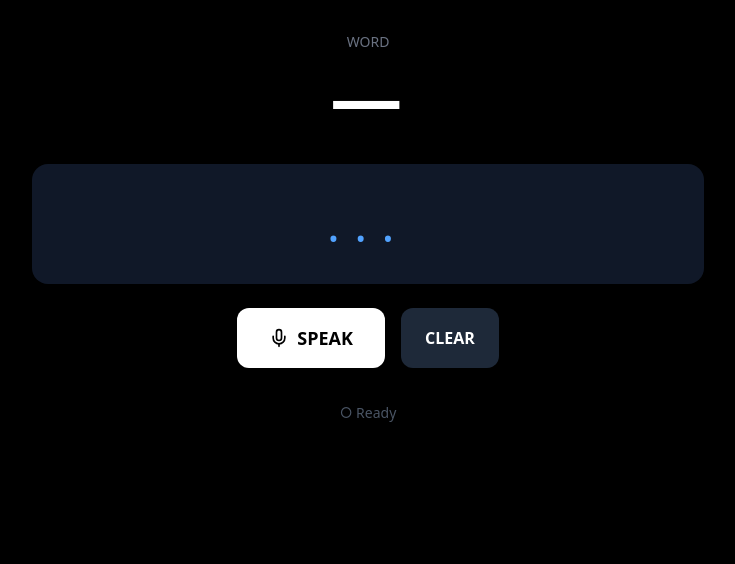
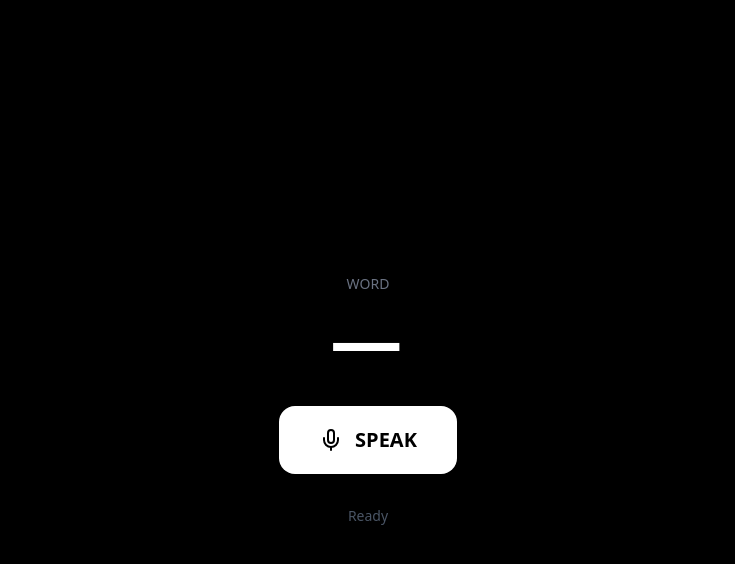
Before and after one commit to mark-blue-evans/spelling-app, a Next.js app: page / in a window 1280 px wide. Shown: the top 564 px of the page, without its empty margins (272-1007 px from the left). Built offline with nearby package versions, Linux system fonts and the light colour scheme.

Commit message:
Fix iPad button states, center layout, remove duplicate spelling

```diff
--- a/app/page.tsx
+++ b/app/page.tsx
@@ -1,7 +1,7 @@
 "use client";
 
 import { useState, useRef, useEffect } from "react";
-import { Mic, Square, RefreshCw } from "lucide-react";
+import { Mic, Square } from "lucide-react";
 
 type SpeechRecognitionEvent = Event & {
   results: SpeechRecognitionResultList;
@@ -48,10 +48,10 @@ declare global {
 export default function Home() {
   const [isListening, setIsListening] = useState(false);
   const [word, setWord] = useState("");
-  const [spelling, setSpelling] = useState("");
   const [interim, setInterim] = useState(false);
   const [error, setError] = useState("");
   const [supported, setSupported] = useState(true);
+  const [started, setStarted] = useState(false);
   const recognitionRef = useRef<SpeechRecognition | null>(null);
   const timeoutRef = useRef<NodeJS.Timeout | null>(null);
 
@@ -78,7 +78,6 @@ export default function Home() {
         if (text) {
           const titleCase = text.charAt(0).toUpperCase() + text.slice(1).toLowerCase();
           setWord(titleCase);
-          setSpelling(titleCase.split("").join("  "));
         }
         setInterim(false);
       } else {
@@ -98,6 +97,7 @@ export default function Home() {
     recognitionRef.current.onerror = () => {
       setError("Error occurred");
       setIsListening(false);
+      setStarted(false);
       setInterim(false);
     };
 
@@ -107,7 +107,7 @@ export default function Home() {
         try {
           recognitionRef.current?.start();
         } catch {
-          // Ignore
+          // Ignore restart errors
         }
       }
     };
@@ -115,28 +115,29 @@ export default function Home() {
 
   const toggleListening = () => {
     if (isListening) {
+      try {
         recognitionRef.current?.stop();
+      } catch {
+        // Ignore stop errors
+      }
       setIsListening(false);
+      setStarted(false);
       setInterim(false);
     } else {
       setError("");
       setWord("");
-      setSpelling("");
-      setInterim(false);
+      setInterim(true);
       try {
         recognitionRef.current?.start();
         setIsListening(true);
+        setStarted(true);
       } catch {
         setError("Failed to start");
+        setIsListening(false);
+        setStarted(false);
+        setInterim(false);
       }
     }
-  };
-
-  const clear = () => {
-    setWord("");
-    setSpelling("");
-    setError("");
-    setInterim(false);
   };
 
   if (!supported) {
@@ -151,10 +152,10 @@ export default function Home() {
   }
 
   return (
-    <div className="min-h-screen bg-black p-4 md:p-8">
-      <div className="max-w-2xl mx-auto">
+    <div className="min-h-screen bg-black flex flex-col items-center justify-center p-4">
+      <div className="flex flex-col items-center gap-8">
         {/* Word Display */}
-        <div className="text-center mb-8">
+        <div className="text-center">
           <p className="text-gray-500 text-sm mb-2">WORD</p>
           <p className="text-white text-5xl md:text-7xl font-bold tracking-wider">
             {word || "—"}
@@ -163,66 +164,46 @@ export default function Home() {
 
         {/* Spinner */}
         {interim && (
-          <div className="flex justify-center mb-6">
           <div className="flex gap-1">
-              <span className="w-3 h-3 bg-blue-500 rounded-full animate-bounce" style={{ animationDelay: "0ms" }} />
-              <span className="w-3 h-3 bg-blue-500 rounded-full animate-bounce" style={{ animationDelay: "150ms" }} />
-              <span className="w-3 h-3 bg-blue-500 rounded-full animate-bounce" style={{ animationDelay: "300ms" }} />
-            </div>
+            <span className="w-4 h-4 bg-blue-500 rounded-full animate-bounce" style={{ animationDelay: "0ms" }} />
+            <span className="w-4 h-4 bg-blue-500 rounded-full animate-bounce" style={{ animationDelay: "150ms" }} />
+            <span className="w-4 h-4 bg-blue-500 rounded-full animate-bounce" style={{ animationDelay: "300ms" }} />
           </div>
         )}
 
-        {/* Spelling Display */}
-        <div className="bg-gray-900 rounded-2xl p-6 md:p-8 mb-6 text-center min-h-[120px] flex items-center justify-center">
-          <p className="text-blue-400 text-3xl md:text-5xl font-mono tracking-[0.3em]">
-            {spelling || "..."}
-          </p>
-        </div>
-
         {/* Error */}
         {error && (
-          <div className="bg-red-900/30 border border-red-800 rounded-xl p-4 mb-6 text-center">
+          <div className="bg-red-900/30 border border-red-800 rounded-xl p-4 text-center">
             <p className="text-red-400 text-sm">{error}</p>
           </div>
         )}
 
-        {/* Buttons */}
-        <div className="flex gap-4 justify-center">
+        {/* Button */}
         <button
           onClick={toggleListening}
-            className={`flex items-center gap-2 px-8 py-4 rounded-xl font-semibold text-lg transition-all ${
+          className={`flex items-center gap-3 px-10 py-5 rounded-2xl font-semibold text-xl transition-all ${
             isListening
-                ? "bg-red-600 text-white animate-pulse"
+              ? "bg-red-600 text-white"
               : "bg-white text-black"
           }`}
         >
           {isListening ? (
             <>
-                <Square className="w-5 h-5" />
+              <Square className="w-6 h-6" />
               STOP
             </>
           ) : (
             <>
-                <Mic className="w-5 h-5" />
+              <Mic className="w-6 h-6" />
               SPEAK
             </>
           )}
         </button>
 
-          <button
-            onClick={clear}
-            className="px-6 py-4 bg-gray-800 hover:bg-gray-700 text-white rounded-xl font-semibold transition-all"
-          >
-            CLEAR
-          </button>
-        </div>
-
         {/* Status */}
-        <div className="text-center mt-8">
-          <span className="text-gray-600 text-sm">
-            {isListening ? "● Listening..." : "○ Ready"}
-          </span>
-        </div>
+        <p className="text-gray-600 text-sm">
+          {isListening ? "Listening..." : "Ready"}
+        </p>
       </div>
     </div>
   );
```
Lines whose indentation alone changed are shown as unchanged.
